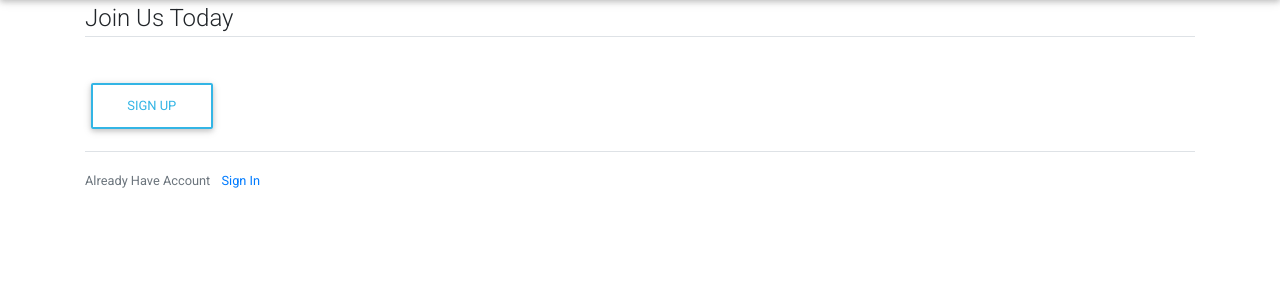
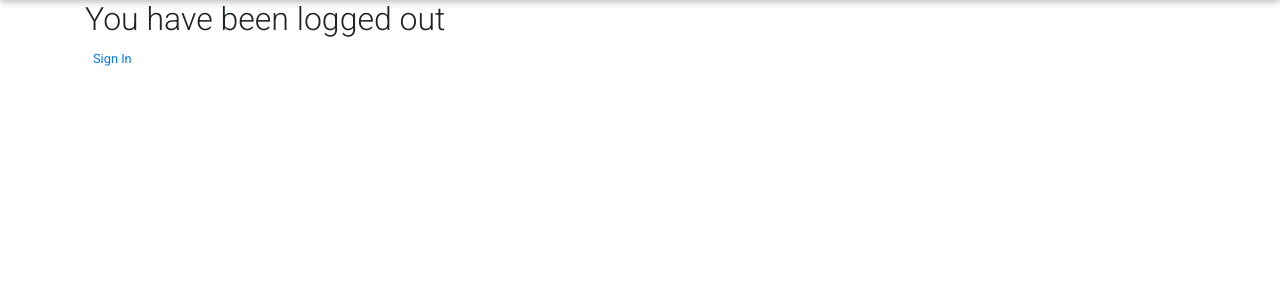
Before and after one commit to sawe-daisy/award-python, a Django app: template awards/templates/users/logout.html in a window 1280 px wide. Shown: the part 58-358 px from the top of the page. Run offline with Django 3.2, Linux system fonts and the light colour scheme; the template is opened without the code that fills it, so the values that code supplies are empty; the visitor is signed in with stand-in values (Sample User, id 1); some libraries are stand-ins or nearby versions.

Commit message:
updated logout html

```diff
--- a/awards/templates/users/logout.html
+++ b/awards/templates/users/logout.html
@@ -1,21 +1,9 @@
 {% extends "base.html" %}
-{% load crispy_forms_tags %}
 {% block content %}
     <div class="content-section">
-        <form method="POST" enctype="multipart/form-data">
-            {% csrf_token %}
-            <fieldset class="form-group">
-                <legend class="border-bottom mb-4">Join Us Today</legend>
-                {{form|crispy }}
-                {{profForm|crispy }}
-            </fieldset>
-           <div class="form-group">
-               <button class="btn btn-outline-info" type="submit">Sign Up</button>
-           </div>
-        </form>
-        <div class="border-top pt-3">
+        <h2>You have been logged out</h2>
             <small class="text-muted">
-                Already Have Account <a class="ml-2" href="#">Sign In</a>
+                <a class="ml-2" href="{% url 'login' %}">Sign In</a>
             </small>
         </div>
     </div>
```
